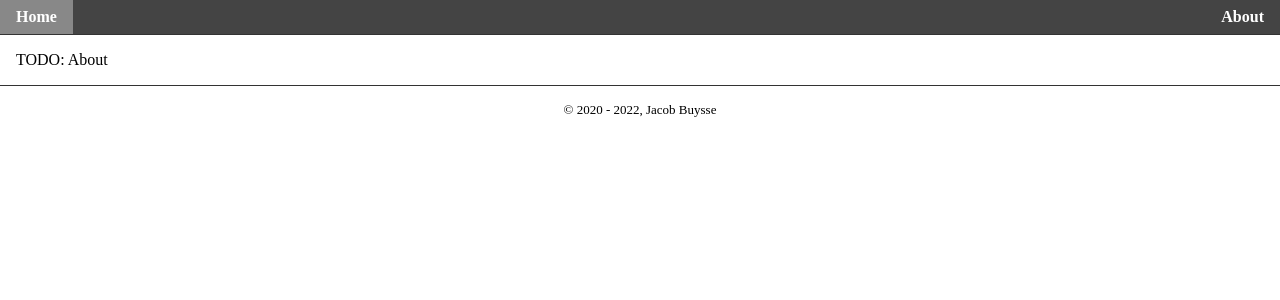
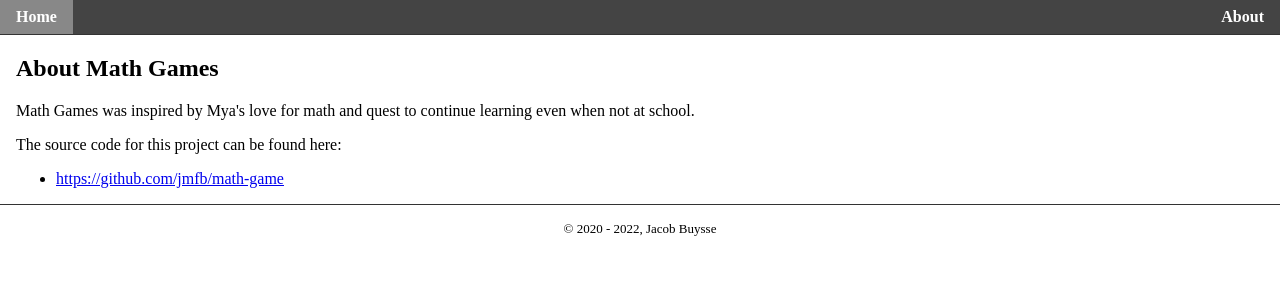
Before and after one commit to jmfb/math-game, a React app in the folder client/: page /about in a window 1280 px wide. Shown: the top 300 px of the page. Built offline with nearby package versions, Linux system fonts and the light colour scheme; the HTML template or start-up script is replaced by a standard one.

Commit message:
Filling out about page.

```diff
--- a/client/src/pages/About.tsx
+++ b/client/src/pages/About.tsx
@@ -1,5 +1,20 @@
 import React from 'react';
 
 export function About() {
-	return <div>TODO: About</div>;
+	const projectHref = 'https://github.com/jmfb/math-game';
+	return (
+		<section>
+			<h1>About Math Games</h1>
+			<p>
+				Math Games was inspired by Mya's love for math and quest to
+				continue learning even when not at school.
+			</p>
+			<p>The source code for this project can be found here:</p>
+			<ul>
+				<li>
+					<a href={projectHref}>{projectHref}</a>
+				</li>
+			</ul>
+		</section>
+	);
 }
```
